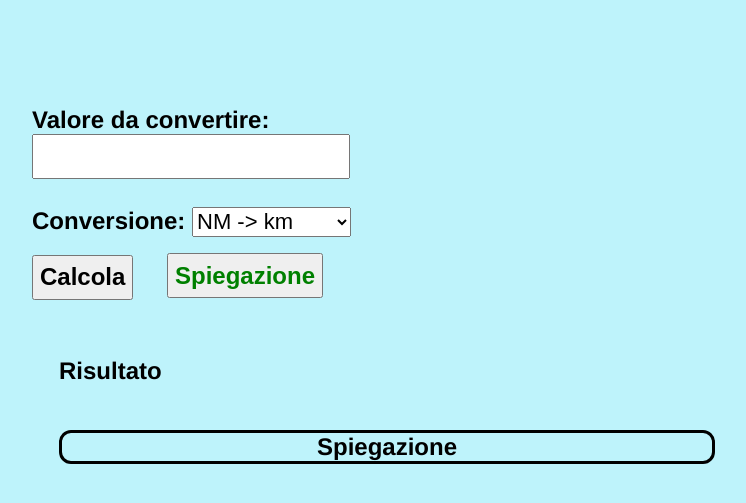
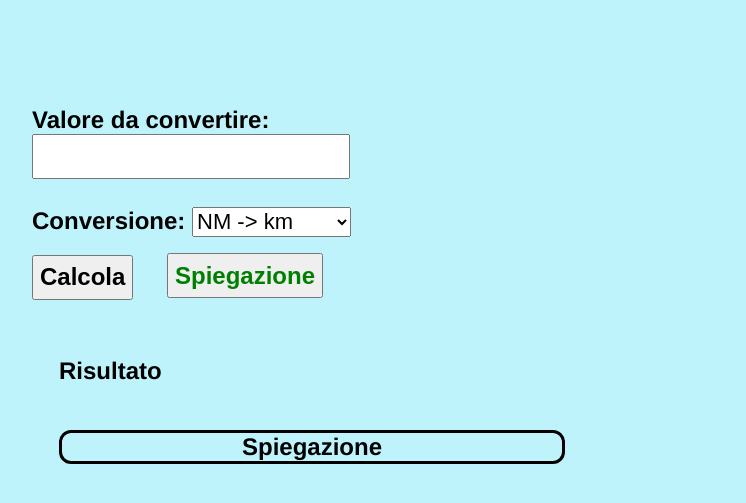
Before and after one commit to alepecce14/Nautical-Units-Converter, a plain HTML site: page index.html in a window 1280 px wide. Shown: the part 69-572 px from the top of the page, without its empty margins (376-1122 px from the left). Drawn offline with Linux system fonts and the light colour scheme.

Commit message:
Update style.css

```diff
--- a/style.css
+++ b/style.css
@@ -57,7 +57,7 @@ h1 { font-family: Helvetica;
 
 }
 
-#spiega { width: 650px;
+#spiega { width: 500px;
 			 border: solid;
 			 border-radius: 12px;
 
```
